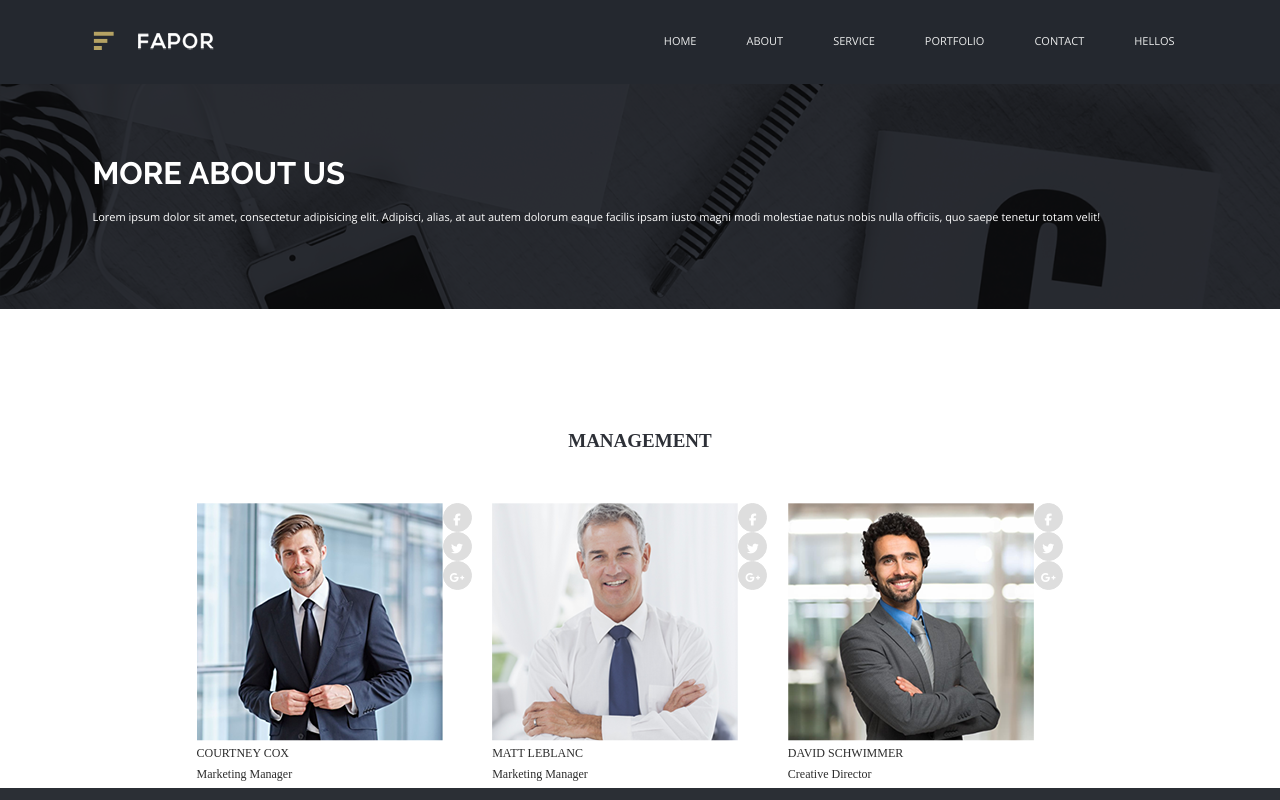
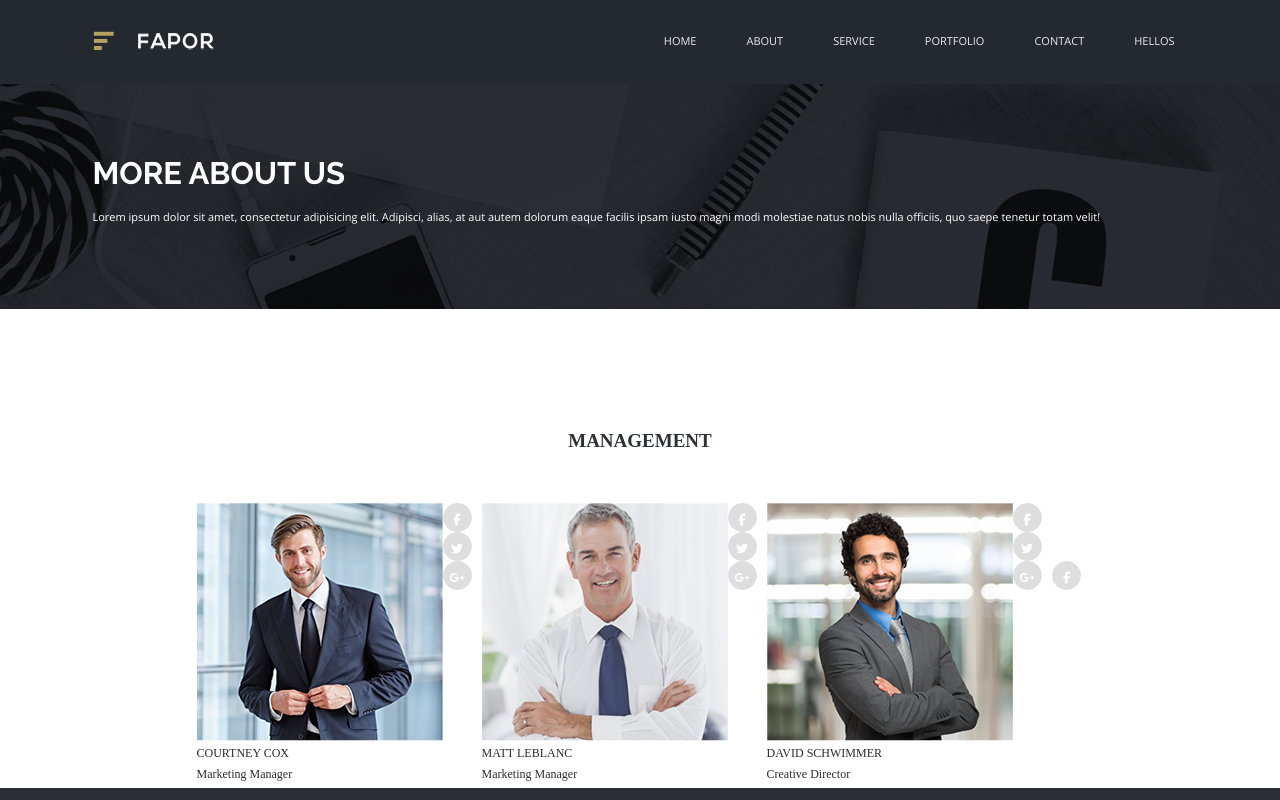
Before and after one commit to MRX19991212/Fapor, a plain HTML site: page index.html in a window 1280 px wide. Shown: the top 800 px of the page. Drawn offline with nearby package versions, Linux system fonts and the light colour scheme.

Commit message:
change index

```diff
--- a/index.html
+++ b/index.html
@@ -73,6 +73,8 @@
                         <a href="#" class="btn_manager"><i class="fab fa-facebook-f"></i></a>
                         <a href="#" class="btn_manager"><i class="fab fa-twitter"></i></a>
                         <a href="#" class="btn_manager"><i class="fab fa-google-plus-g"></i></a>
+                        <a href="#" class="btn_manager"><i class="fab fa-facebook-f"></i></a>
+
                     </div>
                 </div>
         </div>
```
